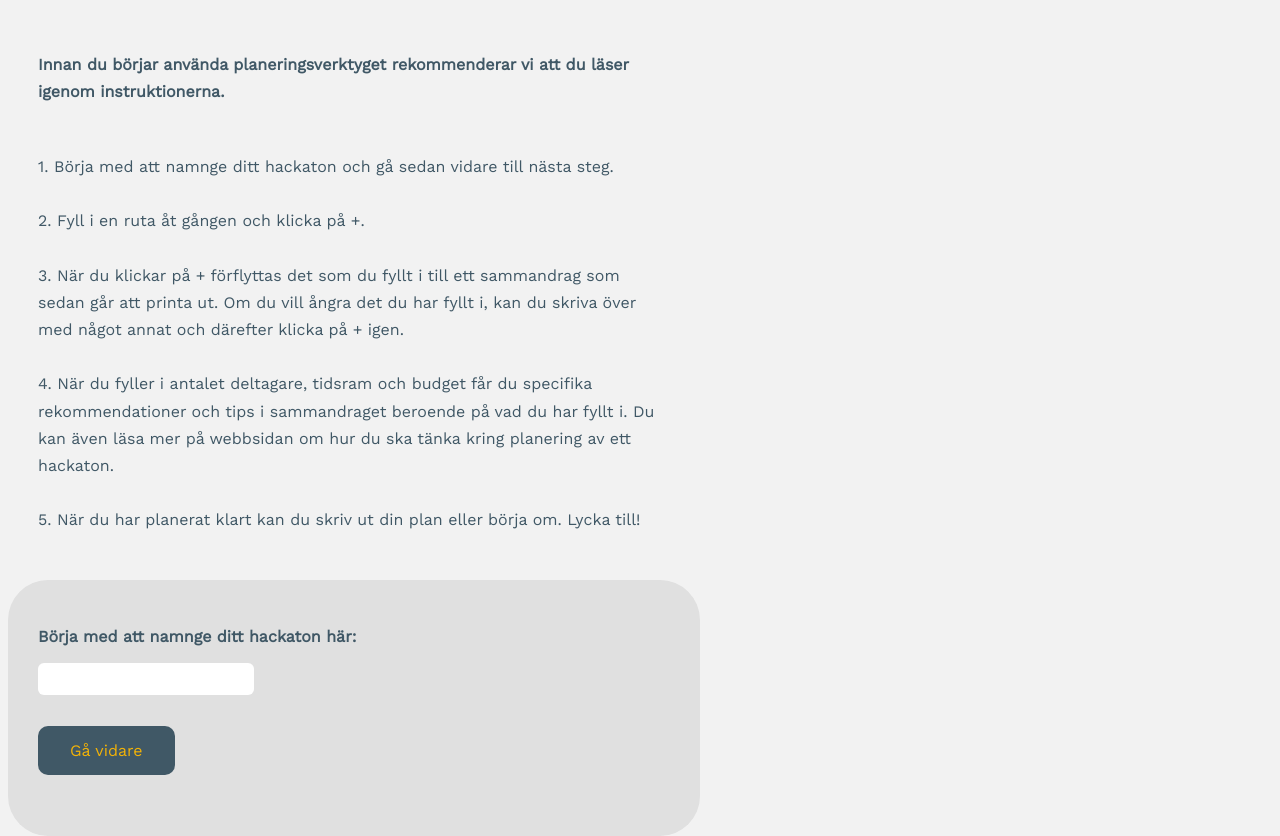
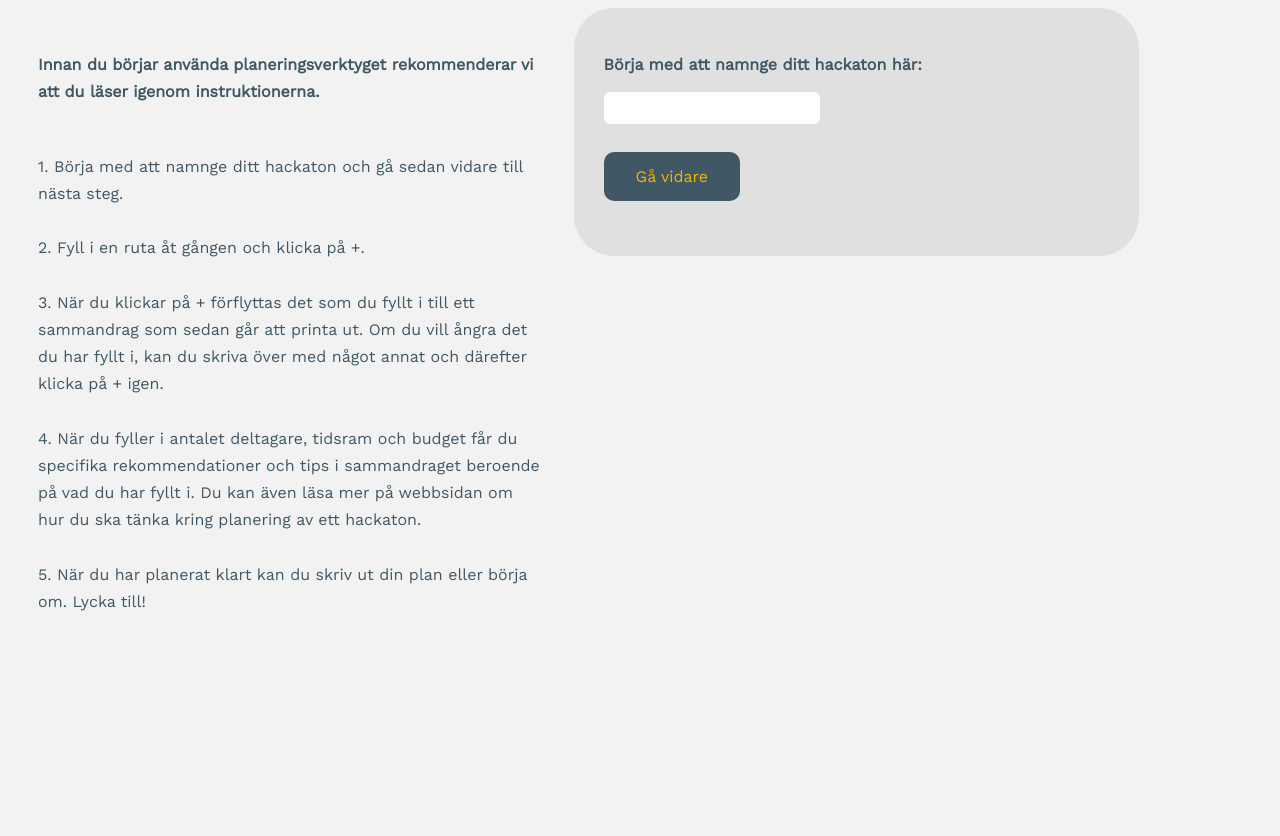
Before and after one commit to Emmaasofiaa/Hackaton, a Flask app: page /login in a window 1280 px wide. After the commit the page ends 611 px from the top, so only its background shows below. Run offline with Flask 2, Linux system fonts and the light colour scheme.

Commit message:
Update main.css

```diff
--- a/static/css/main.css
+++ b/static/css/main.css
@@ -168,12 +168,12 @@ a:visited {
 }
 
 .left{
-  width: 50%;
+  width: 40%;
   padding: 30px;
 }
 
 .right{
-  width: 50%;
+  width: 40%;
   background-color: #E0E0E0;
   border-radius: 40px;
   padding: 30px;
```
